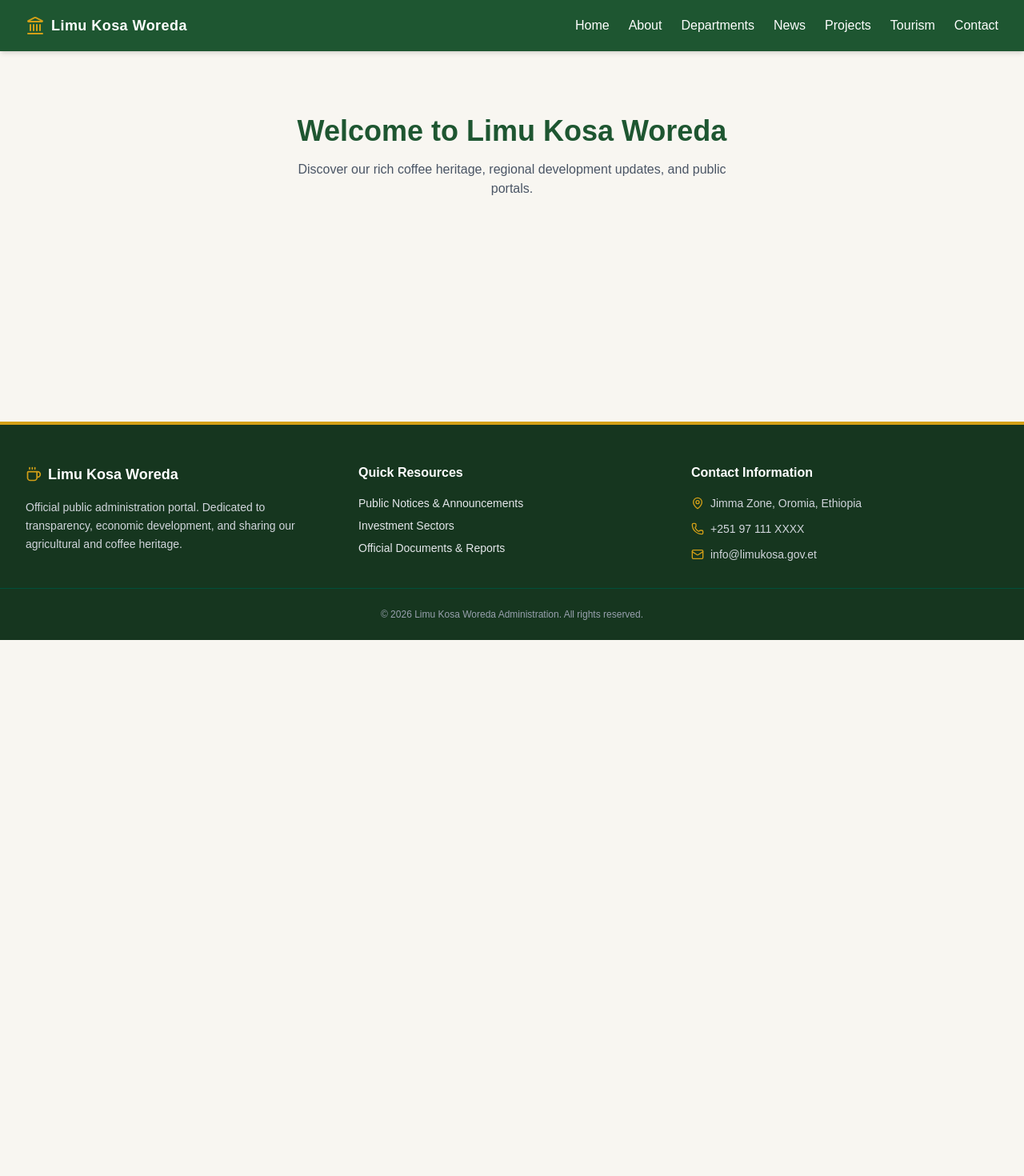
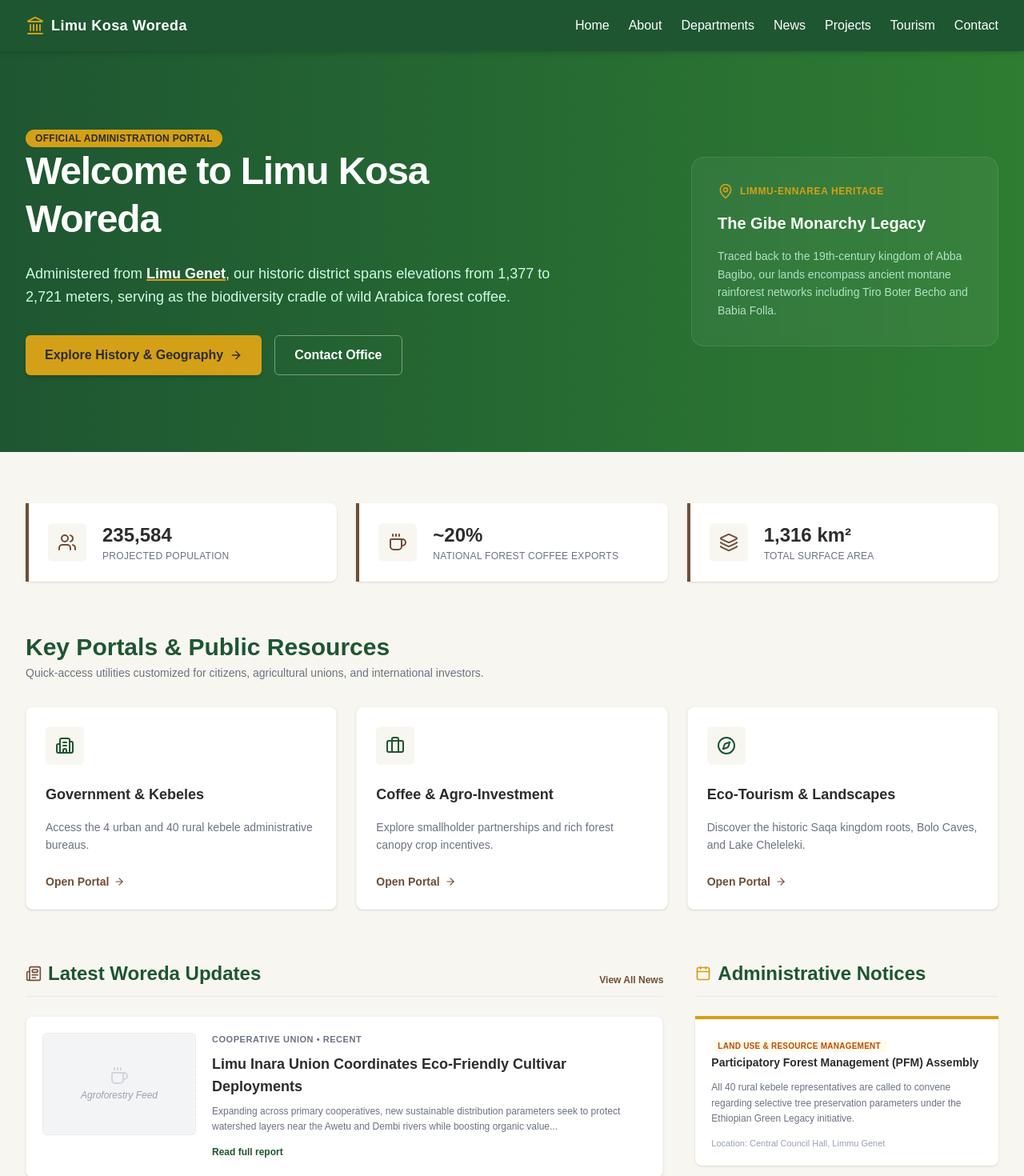
Before and after one commit to Eyuel763/Limu-Kosa, a Next.js app in the folder limu-kosa/: page / in a window 1280 px wide. Shown: the top 1470 px of the page at 80% size. Before the commit the page ends 800 px from the top, so only its background shows below. Built offline with nearby package versions, Linux system fonts and the light colour scheme.

Commit message:
feat: home page

```diff
--- a/limu-kosa/src/app/layout.tsx
+++ b/limu-kosa/src/app/layout.tsx
@@ -1,5 +1,5 @@
 import type { Metadata } from "next";
-import "./globals.css"; // Ensure this path correctly points to your globals.css
+import "./globals.css";
 import Navbar from "@/components/layout/Navbar";
 import Footer from "@/components/layout/Footer";
 
--- a/limu-kosa/src/app/page.tsx
+++ b/limu-kosa/src/app/page.tsx
@@ -1,12 +1,193 @@
 import React from 'react';
+import {
+  Coffee,
+  Building2,
+  Newspaper,
+  Briefcase,
+  Compass,
+  ArrowRight,
+  Users,
+  CheckCircle,
+  Calendar,
+  Layers,
+  MapPin
+} from 'lucide-react';
+import Link from 'next/link';
+
+// Accurate Historical & Demographical Stats
+const stats = [
+  { label: "Projected Population", value: "235,584", icon: Users },
+  { label: "National Forest Coffee Exports", value: "~20%", icon: Coffee },
+  { label: "Total Surface Area", value: "1,316 km²", icon: Layers },
+];
+
+// Quick Access Portals
+const quickLinks = [
+  { title: "Government & Kebeles", desc: "Access the 4 urban and 40 rural kebele administrative bureaus.", href: "/departments", icon: Building2 },
+  { title: "Coffee & Agro-Investment", desc: "Explore smallholder partnerships and rich forest canopy crop incentives.", href: "/investment", icon: Briefcase },
+  { title: "Eco-Tourism & Landscapes", desc: "Discover the historic Saqa kingdom roots, Bolo Caves, and Lake Cheleleki.", href: "/tourism", icon: Compass },
+];
 
 export default function Home() {
   return (
-    <div className="py-20 text-center">
-      <h1 className="text-4xl font-bold text-[#1E5631]">Welcome to Limu Kosa Woreda</h1>
-      <p className="mt-4 text-gray-600 max-w-xl mx-auto">
-        Discover our rich coffee heritage, regional development updates, and public portals.
-      </p>
+    <div className="space-y-16 pb-16">
+
+      {/* 1. HERO BANNER WITH GRADIENT */}
+      <section className="relative bg-gradient-to-r from-[#1E5631] to-[#2E7D32] text-white py-24 px-4 sm:px-6 lg:px-8">
+        <div className="max-w-7xl mx-auto flex flex-col md:flex-row items-center justify-between gap-12">
+          <div className="space-y-6 max-w-2xl">
+            <span className="bg-[#D4A017] text-[#2C2C2C] px-3 py-1 rounded-full text-xs font-bold tracking-wide uppercase">
+              Official Administration Portal
+            </span>
+            <h1 className="text-4xl sm:text-5xl font-black tracking-tight leading-tight">
+              Welcome to Limu Kosa Woreda
+            </h1>
+            <p className="text-emerald-100 text-lg leading-relaxed">
+              Administered from <span className="font-semibold text-white underline decoration-[#D4A017] decoration-2">Limu Genet</span>, our historic district spans elevations from 1,377 to 2,721 meters, serving as the biodiversity cradle of wild Arabica forest coffee.
+            </p>
+            <div className="flex flex-wrap gap-4 pt-2">
+              <Link href="/about" className="bg-[#D4A017] hover:bg-[#E9C46A] text-[#2C2C2C] px-6 py-3 rounded-md font-bold shadow-md transition-colors flex items-center gap-2">
+                Explore History & Geography <ArrowRight className="h-4 w-4" />
+              </Link>
+              <Link href="/contact" className="border border-white/40 hover:bg-white/10 px-6 py-3 rounded-md font-semibold transition-colors">
+                Contact Office
+              </Link>
+            </div>
+          </div>
+
+          {/* Historical Kingdom Callout Sidebar */}
+          <div className="hidden md:flex bg-white/5 border border-white/10 p-8 rounded-2xl flex-col gap-4 backdrop-blur-sm max-w-sm">
+            <div className="flex items-center gap-2 text-[#D4A017]">
+              <MapPin className="h-5 w-5" />
+              <span className="text-xs font-bold uppercase tracking-wider">Limmu-Ennarea Heritage</span>
+            </div>
+            <h3 className="font-bold text-xl text-white">The Gibe Monarchy Legacy</h3>
+            <p className="text-sm text-emerald-100/80 leading-relaxed">
+              Traced back to the 19th-century kingdom of Abba Bagibo, our lands encompass ancient montane rainforest networks including Tiro Boter Becho and Babia Folla.
+            </p>
+          </div>
+        </div>
+      </section>
+
+      {/* 2. CORE STATISTICS MODULE */}
+      <section className="max-w-7xl mx-auto px-4 sm:px-6 lg:px-8">
+        <div className="grid grid-cols-1 sm:grid-cols-3 gap-6">
+          {stats.map((stat, idx) => {
+            const IconComponent = stat.icon;
+            return (
+              <div key={idx} className="bg-white border-l-4 border-[#6F4E37] p-6 rounded-r-lg shadow-sm flex items-center gap-5">
+                <div className="bg-[#F8F6F1] p-3 rounded-md">
+                  <IconComponent className="h-6 w-6 text-[#6F4E37]" />
+                </div>
+                <div>
+                  <div className="text-2xl font-black text-[#2C2C2C]">{stat.value}</div>
+                  <div className="text-xs text-[#6B7280] font-medium tracking-wide uppercase mt-0.5">{stat.label}</div>
+                </div>
+              </div>
+            );
+          })}
+        </div>
+      </section>
+
+      {/* 3. QUICK NAVIGATION GRID */}
+      <section className="max-w-7xl mx-auto px-4 sm:px-6 lg:px-8 space-y-8">
+        <div className="text-center md:text-left">
+          <h2 className="text-2xl sm:text-3xl font-black text-[#1E5631]">Key Portals & Public Resources</h2>
+          <p className="text-sm text-[#6B7280] mt-1">Quick-access utilities customized for citizens, agricultural unions, and international investors.</p>
+        </div>
+
+        <div className="grid grid-cols-1 md:grid-cols-3 gap-6">
+          {quickLinks.map((card, idx) => {
+            const LinkIcon = card.icon;
+            return (
+              <div key={idx} className="bg-white border border-gray-100 p-6 rounded-lg shadow-sm hover:shadow-md transition-shadow flex flex-col justify-between">
+                <div className="space-y-4">
+                  <div className="bg-[#F8F6F1] inline-block p-3 rounded-md">
+                    <LinkIcon className="h-6 w-6 text-[#1E5631]" />
+                  </div>
+                  <h3 className="font-bold text-lg text-[#2C2C2C]">{card.title}</h3>
+                  <p className="text-sm text-[#6B7280] leading-relaxed">{card.desc}</p>
+                </div>
+                <Link href={card.href} className="text-[#6F4E37] hover:text-[#1E5631] font-bold text-sm mt-6 flex items-center gap-1.5 transition-colors">
+                  Open Portal <ArrowRight className="h-3.5 w-3.5" />
+                </Link>
+              </div>
+            );
+          })}
+        </div>
+      </section>
+
+      {/* 4. RECENT PREVIEW FEEDS (NEWS & ANNOUNCEMENTS) */}
+      <section className="max-w-7xl mx-auto px-4 sm:px-6 lg:px-8 grid grid-cols-1 lg:grid-cols-3 gap-10">
+
+        {/* Latest News Feed Block */}
+        <div className="lg:col-span-2 space-y-6">
+          <div className="flex justify-between items-end border-b border-gray-200 pb-3">
+            <h2 className="text-2xl font-black text-[#1E5631] flex items-center gap-2">
+              <Newspaper className="h-5 w-5 text-[#6F4E37]" /> Latest Woreda Updates
+            </h2>
+            <Link href="/news" className="text-xs font-bold text-[#6F4E37] hover:underline">View All News</Link>
+          </div>
+
+          <div className="bg-white border border-gray-100 rounded-lg p-5 shadow-sm flex flex-col sm:flex-row gap-5 items-start">
+            <div className="bg-gray-100 w-full sm:w-48 h-32 rounded-md flex flex-col items-center justify-center text-gray-400 text-xs italic p-4 shrink-0 border border-dashed border-gray-200">
+              <Coffee className="h-6 w-6 mb-1 text-gray-300" />
+              <span>Agroforestry Feed</span>
+            </div>
+            <div className="space-y-2">
+              <span className="text-[11px] font-semibold text-[#6B7280] uppercase tracking-wider block">Cooperative Union &bull; Recent</span>
+              <h3 className="font-bold text-lg text-[#2C2C2C] hover:text-[#1E5631] transition-colors cursor-pointer">
+                Limu Inara Union Coordinates Eco-Friendly Cultivar Deployments
+              </h3>
+              <p className="text-xs text-[#6B7280] leading-relaxed">
+                Expanding across primary cooperatives, new sustainable distribution parameters seek to protect watershed layers near the Awetu and Dembi rivers while boosting organic value...
+              </p>
+              <Link href="/news" className="text-xs font-bold text-[#1E5631] inline-block pt-1 hover:underline">Read full report</Link>
+            </div>
+          </div>
+        </div>
+
+        {/* Public Notices Block */}
+        <div className="space-y-6">
+          <div className="border-b border-gray-200 pb-3">
+            <h2 className="text-2xl font-black text-[#1E5631] flex items-center gap-2">
+              <Calendar className="h-5 w-5 text-[#D4A017]" /> Administrative Notices
+            </h2>
+          </div>
+
+          <div className="bg-white border-t-4 border-[#D4A017] p-5 rounded-b-lg shadow-sm space-y-3">
+            <span className="text-[10px] font-bold bg-amber-50 text-amber-700 px-2 py-0.5 rounded uppercase tracking-wide">
+              Land Use & Resource Management
+            </span>
+            <h4 className="font-bold text-sm text-[#2C2C2C]">
+              Participatory Forest Management (PFM) Assembly
+            </h4>
+            <p className="text-xs text-[#6B7280] leading-relaxed">
+              All 40 rural kebele representatives are called to convene regarding selective tree preservation parameters under the Ethiopian Green Legacy initiative.
+            </p>
+            <div className="text-[11px] text-gray-400 font-medium">Location: Central Council Hall, Limmu Genet</div>
+          </div>
+        </div>
+
+      </section>
+
+      {/* 5. CALL TO ACTION CONTAINER */}
+      <section className="max-w-7xl mx-auto px-4 sm:px-6 lg:px-8">
+        <div className="bg-[#16361F] border-b-4 border-[#D4A017] rounded-xl text-white p-8 md:p-12 text-center space-y-6">
+          <h2 className="text-2xl sm:text-3xl font-black max-w-2xl mx-auto leading-snug">
+            Empowering Sustainable Agriculture & Civil Transparency
+          </h2>
+          <p className="text-sm text-emerald-100/80 max-w-xl mx-auto leading-relaxed">
+            Connect securely with our local sectoral planning offices to download official documents, request investment maps, or track regional infrastructure metrics.
+          </p>
+          <div className="pt-2">
+            <Link href="/contact" className="bg-[#D4A017] hover:bg-[#E9C46A] text-[#2C2C2C] px-8 py-3.5 rounded-md font-bold shadow-md transition-colors inline-block text-sm">
+              Contact Woreda Bureau
+            </Link>
+          </div>
+        </div>
+      </section>
+
     </div>
   );
 }
```
